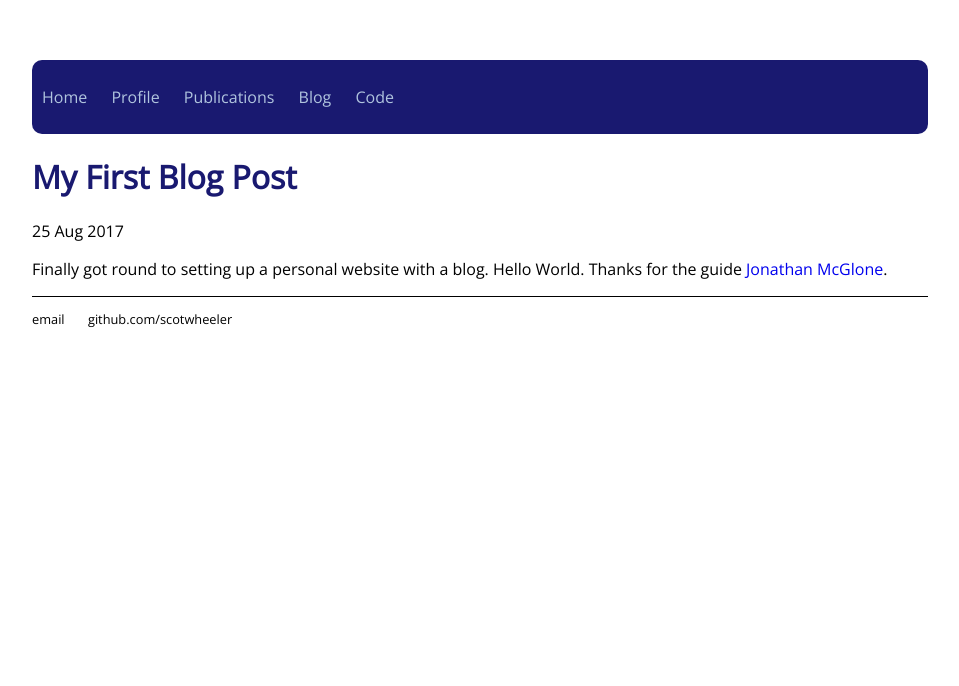
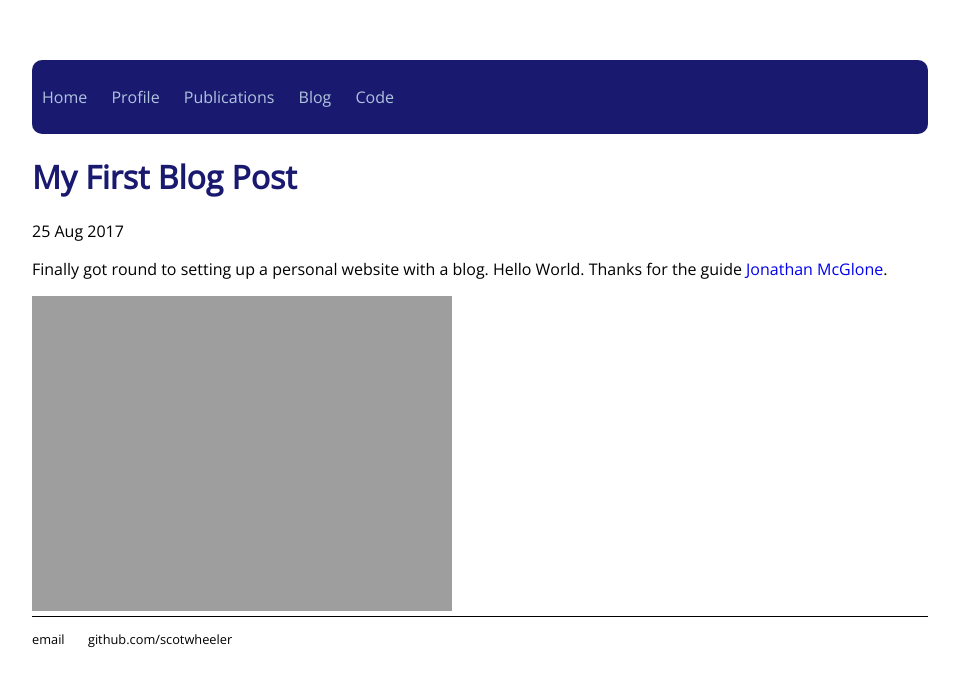
Before and after one commit to scotwheeler/scotwheeler.github.io, a Jekyll site: the page built from _posts/2017-08-25-my-first-blog-post.md, in a window 1280 px wide. Shown: the top 686 px of the page, without its empty margins (160-1119 px from the left). Built offline with Jekyll 4.4.1, drawn with Linux system fonts in a browser that asks for light colours; our own code applies the rules of GitHub Pages for plain Markdown files.

Commit message:
Update 2017-08-25-my-first-blog-post.md

```diff
--- a/_posts/2017-08-25-my-first-blog-post.md
+++ b/_posts/2017-08-25-my-first-blog-post.md
@@ -1,2 +1,4 @@
 Finally got round to setting up a personal website with a blog. Hello World.
 Thanks for the guide [Jonathan McGlone](http://jmcglone.com/guides/github-pages/).
+
+<iframe width="420" height="315" src="https://scotwheeler.github.io/PRtourism/scot_tourism_simple_area_map.html" frameborder="0" allowfullscreen> </iframe>
```
